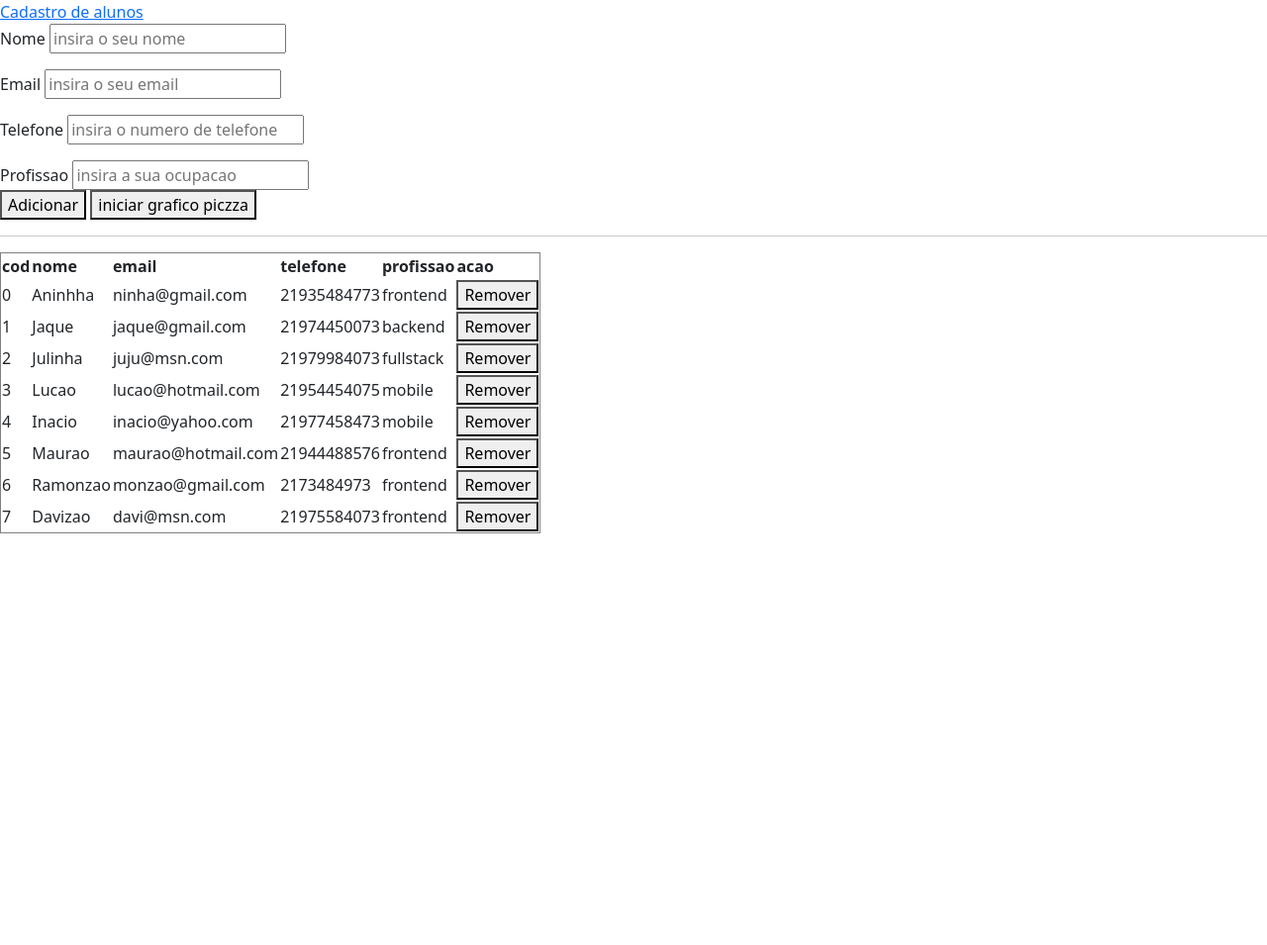
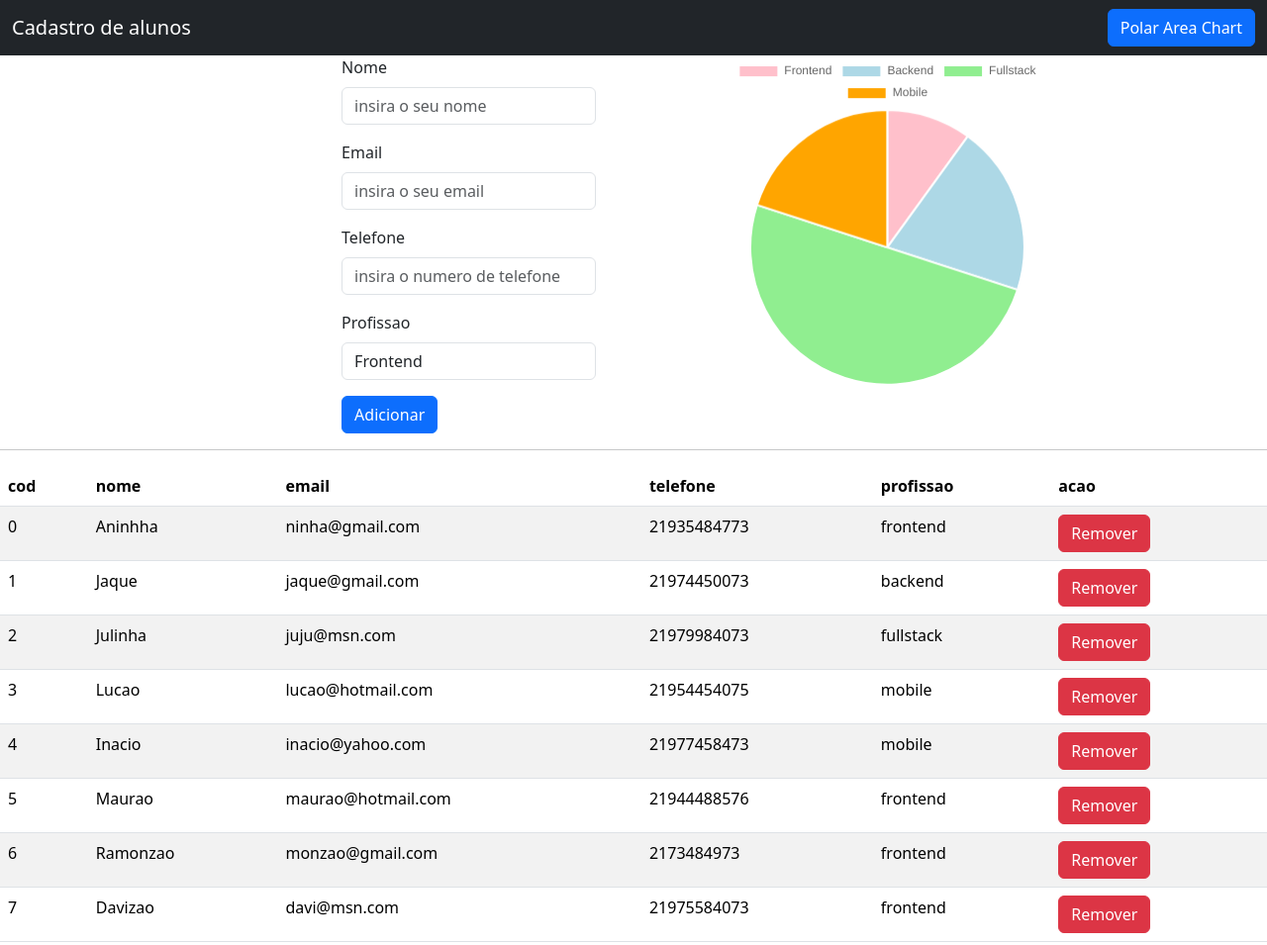
Before and after one commit to Vanessacele/javascript, a plain HTML site: page index.html in a window 1280 px wide. Shown: the whole page at 99% size. Before the commit the page ends 800 px from the top, so only its background shows below. Drawn offline with nearby package versions, Linux system fonts and the light colour scheme.

Commit message:
adição de graficos

```diff
--- /dev/null
+++ b/css/main.css
@@ -0,0 +1,18 @@
+.form-chart-container {
+    display: flex;
+    justify-content: center;
+
+}
+
+.form {
+    width: 40%;
+    display: flex;
+    justify-content: center;
+
+}
+
+.chart {
+    width: 26%;
+    display: flex;
+
+}
--- a/index.html
+++ b/index.html
@@ -6,46 +6,76 @@
     <meta http-equiv='X-UA-Compatible' content='IE=edge'>
     <title>Page Title</title>
     <meta name='viewport' content='width=device-width, initial-scale=1'>
-    <link rel='stylesheet' type='text/css' media='screen' href='main.css'>
+    <link rel='stylesheet' type='text/css' media='screen' href='./css/main.css'>
+
     <link href="https://cdn.jsdelivr.net/npm/bootstrap@5.3.2/dist/css/bootstrap.min.css" rel="stylesheet"
         integrity="sha384-T3c6CoIi6uLrA9TneNEoa7RxnatzjcDSCmG1MXxSR1GAsXEV/Dwwykc2MPK8M2HN" crossorigin="anonymous">
     <script src='./js/main.js'></script>
+    <script src="https://cdn.jsdelivr.net/npm/chart.js"></script>
 </head>
 
 <body>
+
     <header>
-        <nav id="nav">
-            <a href="#">Cadastro de alunos</a>
+        <nav id="nav" class="navbar bg-dark" data-bs-theme="dark">
+            <div class="container-fluid">
+                <a href="#" class="navbar-brand">Cadastro de alunos</a>
+                <button class="btn btn-primary" onclick="initPolarAreaChart()">
+
+                    Polar Area Chart
+                </button>
+            </div>
         </nav>
     </header>
+
     <section id="table">
+
+        <div class="form-chart-container">
+            <div class="form">
                 <form method="POST">
                     <div class="mb-3">
-                <label for="nome">Nome</label>
-                <input id="nome" type="text" placeholder="insira o seu nome">
+                        <label for="nome" class="form-label">
+                            Nome
+                        </label>
+                        <input id="nome" type="text" class="form-control" placeholder="insira o seu nome" required>
                     </div>
 
                     <div class="mb-3">
-                <label for="email">Email</label>
-                <input id="email" type="email" placeholder="insira o seu email">
+                        <label for="email" class="form-label">Email</label>
+                        <input id="email" type="email" class="form-control" placeholder="insira o seu email" required>
                     </div>
 
                     <div class="mb-3">
-                <label for="telefone">Telefone</label>
-                <input id="telefone" type="number" placeholder="insira o numero de telefone">
+                        <label for="telefone" class="form-label">Telefone</label>
+                        <input id="telefone" type="number" class="form-control"
+                            placeholder="insira o numero de telefone" required>
                     </div>
 
-            <div class="mb3">
-                <label for="profissao">Profissao</label>
-                <input id="profissao" type="text" placeholder="insira a sua ocupacao">
+                    <div class="mb-3">
+                        <label for="profissao" class="form-label">Profissao</label>
+                        <select id="profissao" class="form-control" required>
+                            <option value="frontend">Frontend</option>
+                            <option value="backend">backend</option>
+                            <option value="fullstack">Fullstack</option>
+                            <option value="mobile">Mobile</option>
+                        </select>
+
+                        <!-- <input id="profissao" type="text" placeholder="insira a sua ocupacao" required> -->
                     </div>
 
-            <button type="button" onclick="adicionar()">Adicionar</button>
-            <button type="submit">iniciar grafico piczza</button>
+                    <button type="button" class="btn btn-primary" onclick="adicionar()">Adicionar</button>
+
                 </form>
+            </div>
+            <div class="chart">
+                <canvas id="myChart"></canvas>
+            </div>
+        </div>
+
         <hr>
 
-        <table id="myTable" border="1">
+        <table class="table table-striped">
+            <thead>
                 <tr id="0">
                     <th>cod</th>
                     <th>nome</th>
@@ -54,16 +84,13 @@
                     <th>profissao</th>
                     <th>acao</th>
                 </tr>
+            </thead>
+            <tbody id="tBody">
+
+
+            </tbody>
 
         </table>
-
-
-
-
-
-
-
-
     </section>
 </body>
 
--- a/js/main.js
+++ b/js/main.js
@@ -1,3 +1,4 @@
+// definindo um array de alunos
 let alunos = [
     {
         nome: "Aninhha",
@@ -12,13 +13,13 @@ let alunos = [
     { nome: "Maurao", email: "maurao@hotmail.com", telefone: 21944488576, profissao: "frontend" },
     { nome: "Ramonzao", email: "monzao@gmail.com", telefone: 2173484973, profissao: "frontend" },
     { nome: "Davizao", email: "davi@msn.com", telefone: 21975584073, profissao: "frontend" },
-
 ];
 
 // carregar os dados do array na tabela
 window.onload = (event) => {
-    let tbody = document.querySelector("#myTable");
+    let tbody = document.querySelector("#tBody");
     alunos.forEach((aluno, index) => {
+        // 1 momento
         let tr = document.createElement("tr");
         tr.id = index + 1;
         let tdCod = document.createElement("td");
@@ -27,27 +28,24 @@ window.onload = (event) => {
         let tdTelefone = document.createElement("td");
         let tdProfissao = document.createElement("td");
         let tdBotao = document.createElement("td");
-
+        // 2 momento
         tdCod.textContent = index;
         tdNome.textContent = aluno.nome;
         tdEmail.textContent = aluno.email;
         tdTelefone.textContent = aluno.telefone;
         tdProfissao.textContent = aluno.profissao;
-        tdBotao.innerHTML = `<button class="btn-remover" onclick="remover(this)" >Remover</button>`
-
+        tdBotao.innerHTML = `<button class="btn btn-danger" onclick="remover(this)" >Remover</button>`
+        // 3momento adicionar os elementos na row
         tr.appendChild(tdCod);
         tr.appendChild(tdNome);
         tr.appendChild(tdEmail);
         tr.appendChild(tdTelefone);
         tr.appendChild(tdProfissao);
         tr.appendChild(tdBotao);
-
+        // 4 momento adicionar o tr no tbody
         tbody.appendChild(tr);
-
-
     });
-
-
+    initPieChart()
 }
 
 function remover(id) {
@@ -60,14 +58,13 @@ function remover(id) {
 function adicionar() {
     //Definindo as variaveis e recebendo os dados
     let nome = document.getElementById('nome').value;
-      let email =document.getElementById('email').value;
-      let telefone =document.getElementById('telefone').value;
+    let email = document.getElementById('email').value;
+    let telefone = document.getElementById('telefone').value;
     let profissao = document.getElementById('profissao').value;
     let table = document.getElementById('myTable');
 
     //Calculando o tamanho da Tabela
-      let tableSize = table.rows.lenght;
-
+    let tableSize = table.rows.length;
     //Inserindo uma linha abaixo da Tabela
     let row = table.insertRow(tableSize);
     let col1 = row.insertCell(0);
@@ -76,28 +73,85 @@ function adicionar() {
     let col4 = row.insertCell(3);
     let col5 = row.insertCell(4);
     let col6 = row.insertCell(5);
-
     //Adicionando o id no elemento a ser criado
     row.id = tableSize;
+    //Criando o codigo do botão para remover a linha
+    let btnCode = "<button class='btn btn-danger' onclick='remover(this)'>Remover</button>";
 
-      //Criando o codigo do botão para remover a linha
-      let btnCode = "<button class='remove-btn' onclick='remover(this)'>Remover</button>";
     //Preenchendo as celulas da linha
+    console.log(tableSize)
     col1.innerHTML = tableSize;
     col2.innerHTML = nome;
     col3.innerHTML = email;
     col4.innerHTML = telefone;
     col5.innerHTML = profissao;
     col6.innerHTML = btnCode;
-
     //Limpando os campos de inserção de dados
     document.getElementById('nome').value = "";
     document.getElementById('email').value = "";
     document.getElementById('telefone').value = "";
     document.getElementById('profissao').value = "";
-
     //Retornando 'false' para impedir o reload da pagina
     return false
 
+};
 
+const initPieChart = () => {
+    const ctx = document.getElementById("myChart");
+    const data = {
+        labels: ['Frontend', 'Backend', 'Fullstack', 'Mobile'],
+        datasets: [
+            {
+                label: 'Quantidade',
+                data: [10, 20, 50, 20],
+                backgroundColor: ['pink', 'lightblue', 'lightgreen', 'orange'],
+                hoverOffset: 4
             }
+        ]
+    }
+    const pieChart = new Chart(
+        ctx,
+        {
+            type: 'pie',
+            data: data
+        }
+    );
+};
+
+const initPolarAreaChart = () => {
+    removerChart();
+    // 1 passo: pegar o elemento #myChart
+    const ctx = document.getElementById('myChart');
+
+    // 2 passo: definir os dados do grafico
+    const data = {
+        labels: ['Frontend', 'Backend', 'Fullstack', 'Mobile'],
+        datasets: [
+            {
+                label: 'Quantidade',
+                data: [11, 15, 7, 3],
+                backgroundColor: ['pink', 'lightblue', 'lightgreen', 'orange'],
+            }
+        ]
+    }
+    const polarAreaChart = new Chart(
+        ctx,
+        {
+            type: 'polarArea',
+            data: data
+        }
+    );
+};
+
+
+
+
+
+const removerChart = () => {
+    const divChart = document.querySelector('.chart');
+    document.getElementById("myChart").remove();
+    const myChart = document.createElement("canvas");
+    myChart.id = "myChart";
+    divChart.appendChild(myChart);
+
+};
```
Lines whose indentation alone changed are shown as unchanged.
